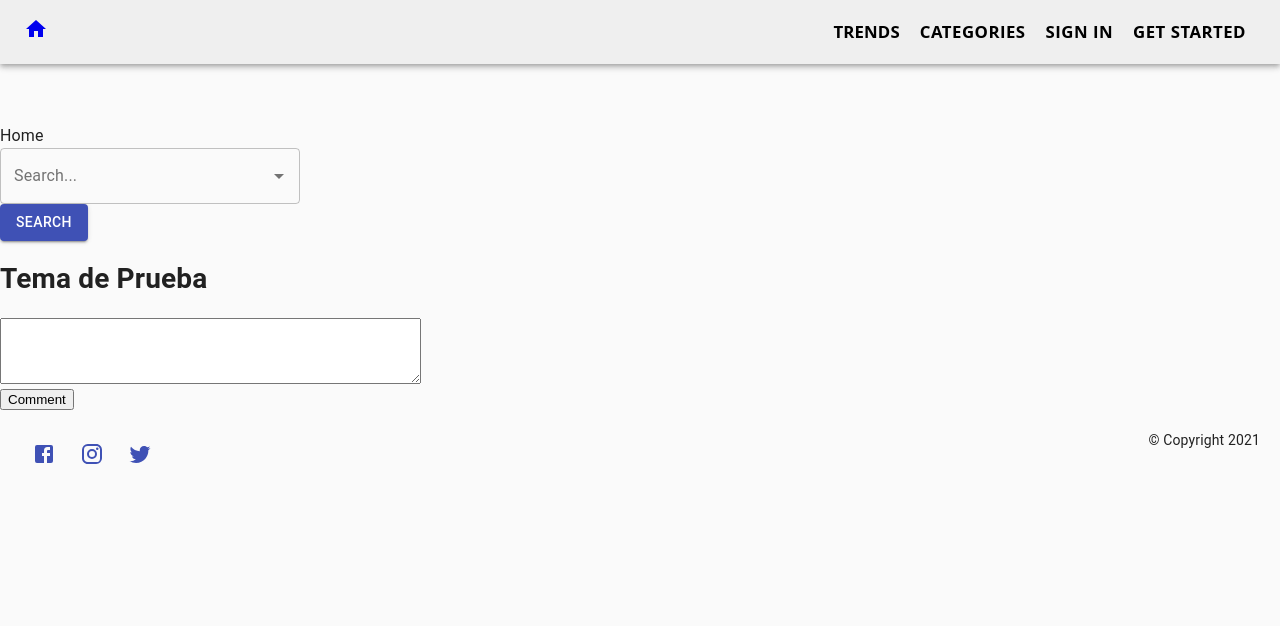
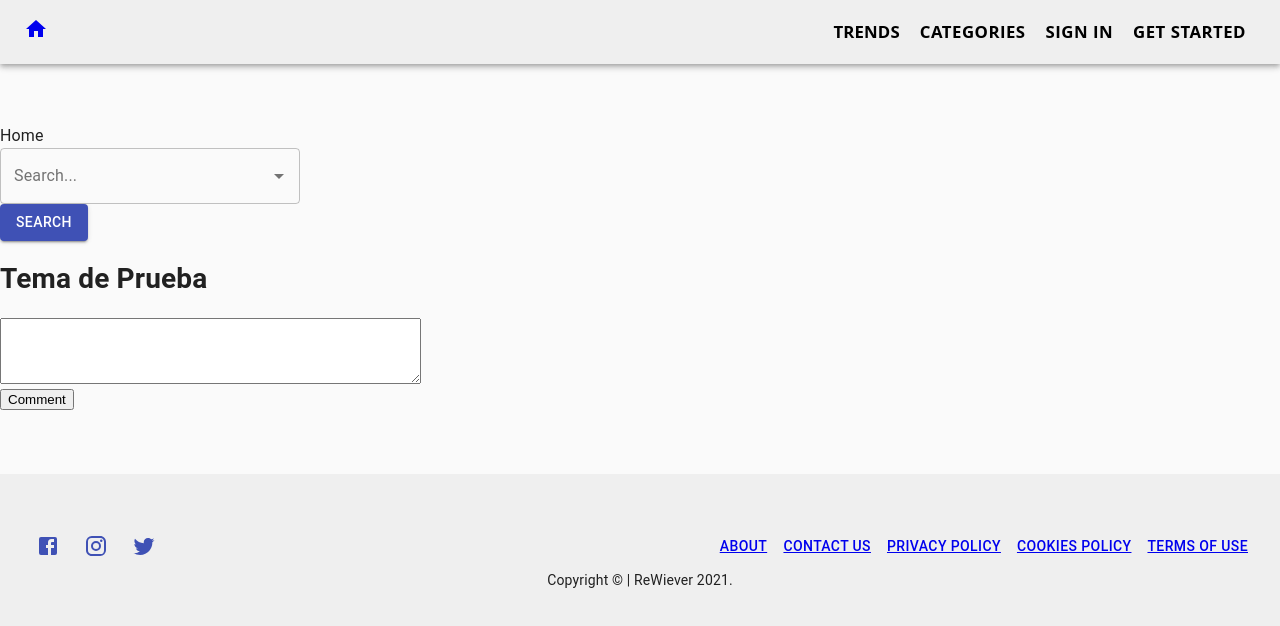
Before and after one commit to FSD0321STR/imdb, a React (Vite) app: page / in a window 1280 px wide. Shown: the top 626 px of the page. Built offline with nearby package versions, Linux system fonts and the light colour scheme.

Commit message:
Fix Footer

```diff
--- a/src/App.jsx
+++ b/src/App.jsx
@@ -33,6 +33,10 @@ function App() {
 				<Header />
 
 				<Switch>
+					<Private exact path="/profile">
+						<Profile />
+					</Private>
+
 					<Route exact path="/terms-of-use">
 						<TermsOfUse />
 					</Route>
@@ -57,10 +61,6 @@ function App() {
 						<About />
 					</Route>
 
-					<Private exact path="/profile">
-						<Profile />
-					</Private>
-
 					<Route exact path="/create-topic">
 						<Topic />
 					</Route>
@@ -70,10 +70,8 @@ function App() {
 					</Route>
 				</Switch>
 
-
-          <Search />
-				  <Tema />
-
+				<Search />
+				<Tema />
 				<Footer />
 			</AuthProvider>
 		</BrowserRouter>
--- a/src/components/footer/footer.jsx
+++ b/src/components/footer/footer.jsx
@@ -1,31 +1,98 @@
-import React from 'react';
-import InstagramIcon from '@material-ui/icons/Instagram';
-import TwitterIcon from '@material-ui/icons/Twitter';
-import FacebookIcon from '@material-ui/icons/Facebook';
-import IconButton from '@material-ui/core/IconButton';
-import { Box } from '@material-ui/core';
+import React from "react";
+import Grid from "@material-ui/core/Grid";
+import Typography from "@material-ui/core/Typography";
+import InstagramIcon from "@material-ui/icons/Instagram";
+import TwitterIcon from "@material-ui/icons/Twitter";
+import FacebookIcon from "@material-ui/icons/Facebook";
+import IconButton from "@material-ui/core/IconButton";
+import Button from "@material-ui/core/Button";
+import { Link } from "react-router-dom";
+import { makeStyles } from "@material-ui/core/styles";
+import Container from "@material-ui/core/Container";
+import Box from "@material-ui/core/Box";
 
-  1
+function Copyright() {
+	return (
+		<Typography variant="body2" align="center">
+			<span>Copyright © | ReWiever {new Date().getFullYear()}. </span>
+		</Typography>
+	);
+}
+
+const useStyles = makeStyles((theme) => ({
+	footer: {
+		backgroundColor: "#EFEFEF",
+		marginTop: theme.spacing(8),
+		paddingTop: theme.spacing(3),
+		paddingBottom: theme.spacing(3),
+		[theme.breakpoints.up("sm")]: {
+			paddingTop: theme.spacing(6),
+			paddingBottom: theme.spacing(6),
+		},
+	},
+	footerContainer: {
+		"@media (max-width: 900px)": {
+			justifyContent: "center",
+			flexDirection: "row",
+		},
+	},
+}));
 
 export default function Footer() {
+	const classes = useStyles();
 
 	return (
-    <Box display="flex" justifyContent="space-between" padding="20px">
-
-        <div>
-            <IconButton color="primary" aria-label="upload picture" component="span">
+		<Container component="footer" maxWidth={false} className={classes.footer}>
+			<Grid
+				container
+				className={classes.footerContainer}
+				justify="space-between"
+				alignItems="center"
+			>
+				<Grid>
+					<IconButton
+						color="primary"
+						aria-label="upload picture"
+						component="span"
+					>
 						<FacebookIcon />
 					</IconButton>
-            <IconButton color="primary" aria-label="upload picture" component="span">
+					<IconButton
+						color="primary"
+						aria-label="upload picture"
+						component="span"
+					>
 						<InstagramIcon />
 					</IconButton>
-            <IconButton color="primary" aria-label="upload picture" component="span">
+					<IconButton
+						color="primary"
+						aria-label="upload picture"
+						component="span"
+					>
 						<TwitterIcon />
 					</IconButton>
-        </div>
-
-        <div>© Copyright 2021</div>
-
+				</Grid>
+				<Grid style={{ textAlign: "center" }}>
+					<Button>
+						<Link to="/about">About</Link>
+					</Button>
+					<Button>
+						<Link to="/contact">Contact Us</Link>
+					</Button>
+					<Button>
+						<Link to="/privacy-policy">Privacy Policy</Link>
+					</Button>
+					<Button>
+						<Link to="/cookies-policy">Cookies Policy</Link>
+					</Button>
+					<Button>
+						<Link to="/terms-of-use">Terms of Use</Link>
+					</Button>
+				</Grid>
+			</Grid>
+			<Box>
+				<Copyright />
 			</Box>
+		</Container>
 	);
 }
```
Lines whose indentation alone changed are shown as unchanged.
